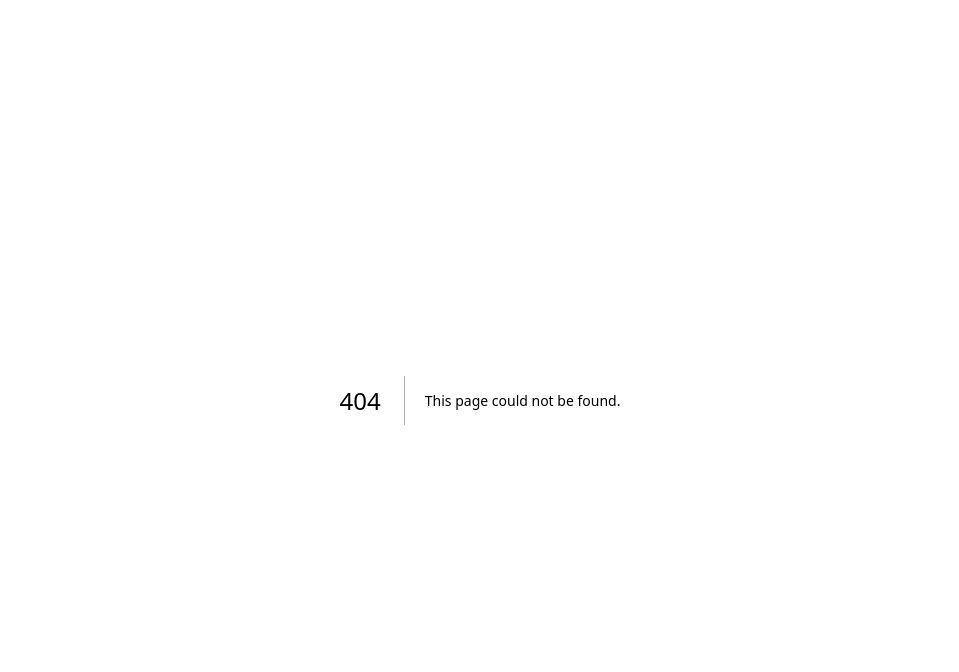
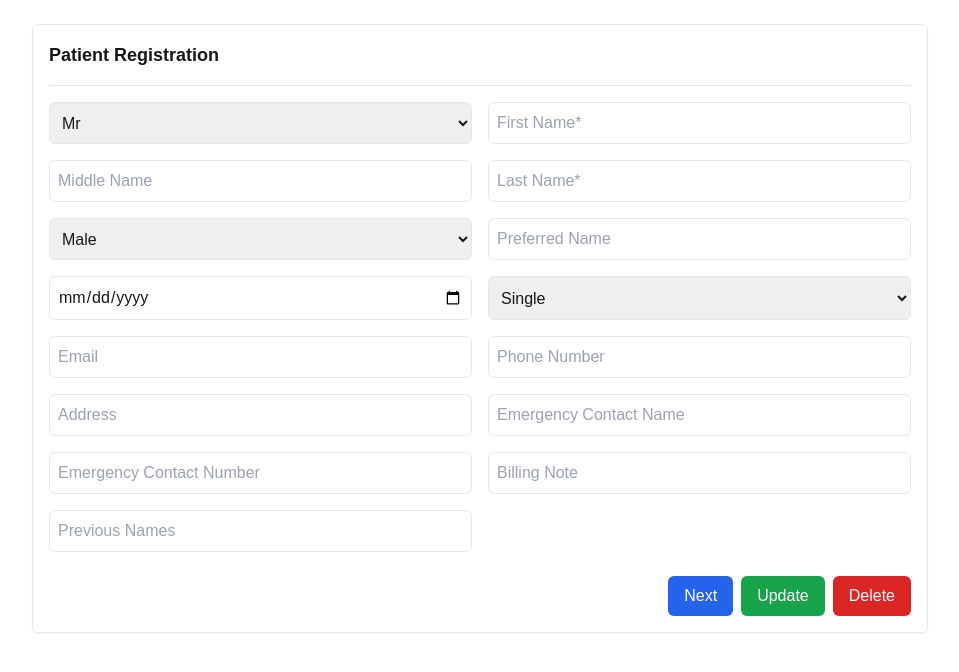
Before and after one commit to sallyk0127/mediflow-hms, a Next.js app: page /EMR/Patient-Registration in a window 1280 px wide. Before the commit this address had no page. Shown: the top 672 px of the page, without its empty margins (160-1119 px from the left). Built offline with nearby package versions, Linux system fonts and the light colour scheme.

Commit message:
added the patient registration page

```diff
--- /dev/null
+++ b/app/EMR/Patient-Registration/page.tsx
@@ -0,0 +1,77 @@
+'use client';
+
+import { Button } from '@/components/ui/button';
+import { Input } from '@/components/ui/input';
+import { Select, SelectItem } from '@/components/ui/select';
+import { Card, CardContent, CardHeader, CardTitle } from '@/components/ui/card';
+import { useState } from 'react';
+
+export default function PatientRegistration() {
+  const [formData, setFormData] = useState({
+    title: '',
+    firstName: '',
+    middleName: '',
+    lastName: '',
+    gender: '',
+    preferredName: '',
+    dob: '',
+    maritalStatus: '',
+    email: '',
+    phoneNumber: '',
+    address: '',
+    emergencyContactName: '',
+    emergencyContactNumber: '',
+    billingNote: '',
+    previousNames: '',
+  });
+
+  const handleChange = (e: React.ChangeEvent<HTMLInputElement | HTMLSelectElement>) => {
+    const { name, value } = e.target;
+    setFormData((prev) => ({ ...prev, [name]: value }));
+  };
+
+  return (
+    <div className="container mx-auto p-6">
+      <Card className="w-full max-w-4xl mx-auto">
+        <CardHeader>
+          <CardTitle>Patient Registration</CardTitle>
+        </CardHeader>
+        <CardContent>
+          <div className="grid grid-cols-1 md:grid-cols-2 gap-4">
+            <Select name="title" value={formData.title} onChange={handleChange}>
+              <SelectItem value="Mr">Mr</SelectItem>
+              <SelectItem value="Mrs">Mrs</SelectItem>
+              <SelectItem value="Miss">Miss</SelectItem>
+            </Select>
+            <Input name="firstName" placeholder="First Name*" required value={formData.firstName} onChange={handleChange} />
+            <Input name="middleName" placeholder="Middle Name" value={formData.middleName} onChange={handleChange} />
+            <Input name="lastName" placeholder="Last Name*" required value={formData.lastName} onChange={handleChange} />
+            <Select name="gender" value={formData.gender} onChange={handleChange}>
+              <SelectItem value="Male">Male</SelectItem>
+              <SelectItem value="Female">Female</SelectItem>
+              <SelectItem value="Other">Other</SelectItem>
+            </Select>
+            <Input name="preferredName" placeholder="Preferred Name" value={formData.preferredName} onChange={handleChange} />
+            <Input name="dob" type="date" placeholder="Date of Birth*" required value={formData.dob} onChange={handleChange} />
+            <Select name="maritalStatus" value={formData.maritalStatus} onChange={handleChange}>
+              <SelectItem value="Single">Single</SelectItem>
+              <SelectItem value="Married">Married</SelectItem>
+            </Select>
+            <Input name="email" type="email" placeholder="Email" value={formData.email} onChange={handleChange} />
+            <Input name="phoneNumber" placeholder="Phone Number" value={formData.phoneNumber} onChange={handleChange} />
+            <Input name="address" placeholder="Address" value={formData.address} onChange={handleChange} />
+            <Input name="emergencyContactName" placeholder="Emergency Contact Name" value={formData.emergencyContactName} onChange={handleChange} />
+            <Input name="emergencyContactNumber" placeholder="Emergency Contact Number" value={formData.emergencyContactNumber} onChange={handleChange} />
+            <Input name="billingNote" placeholder="Billing Note" value={formData.billingNote} onChange={handleChange} />
+            <Input name="previousNames" placeholder="Previous Names" value={formData.previousNames} onChange={handleChange} />
+          </div>
+          <div className="flex justify-end gap-2 mt-6">
+            <Button className="bg-blue-600 text-white">Next</Button>
+            <Button className="bg-green-600 text-white">Update</Button>
+            <Button className="bg-red-600 text-white">Delete</Button>
+          </div>
+        </CardContent>
+      </Card>
+    </div>
+  );
+}
--- /dev/null
+++ b/components/ui/button.tsx
@@ -0,0 +1,14 @@
+import React from 'react';
+import clsx from 'clsx';
+
+interface ButtonProps extends React.ButtonHTMLAttributes<HTMLButtonElement> {}
+
+export const Button: React.FC<ButtonProps> = ({ className, ...props }) => (
+  <button
+    {...props}
+    className={clsx(
+      'px-4 py-2 rounded-md transition-all',
+      className
+    )}
+  />
+);
--- /dev/null
+++ b/components/ui/card.tsx
@@ -0,0 +1,17 @@
+import React from 'react';
+
+export const Card: React.FC<{ children: React.ReactNode; className?: string }> = ({ children, className }) => (
+  <div className={`p-4 border rounded-md shadow-sm ${className}`}>{children}</div>
+);
+
+export const CardHeader: React.FC<{ children: React.ReactNode }> = ({ children }) => (
+  <div className="pb-4 border-b">{children}</div>
+);
+
+export const CardTitle: React.FC<{ children: React.ReactNode }> = ({ children }) => (
+  <h2 className="text-lg font-semibold">{children}</h2>
+);
+
+export const CardContent: React.FC<{ children: React.ReactNode }> = ({ children }) => (
+  <div className="pt-4">{children}</div>
+);
--- /dev/null
+++ b/components/ui/input.tsx
@@ -0,0 +1,7 @@
+import React from 'react';
+
+interface InputProps extends React.InputHTMLAttributes<HTMLInputElement> {}
+
+export const Input: React.FC<InputProps> = (props) => (
+  <input {...props} className="w-full p-2 border rounded-md" />
+);
--- /dev/null
+++ b/components/ui/select.tsx
@@ -0,0 +1,20 @@
+import React from 'react';
+
+interface SelectProps extends React.SelectHTMLAttributes<HTMLSelectElement> {}
+
+export const Select: React.FC<SelectProps> = ({ children, ...props }) => {
+  return (
+    <select {...props} className="w-full p-2 border rounded-md">
+      {children}
+    </select>
+  );
+};
+
+interface SelectItemProps {
+  value: string;
+  children: React.ReactNode;
+}
+
+export const SelectItem: React.FC<SelectItemProps> = ({ value, children }) => {
+  return <option value={value}>{children}</option>;
+};
--- a/tsconfig.json
+++ b/tsconfig.json
@@ -1,5 +1,6 @@
 {
   "compilerOptions": {
+    "baseUrl": ".",
     "target": "ES2017",
     "lib": ["dom", "dom.iterable", "esnext"],
     "allowJs": true,
@@ -19,7 +20,8 @@
       }
     ],
     "paths": {
-      "@/*": ["./*"]
+      "@/components/*": ["components/*"],
+      "@/lib/*": ["lib/*"]
     }
   },
   "include": ["next-env.d.ts", "**/*.ts", "**/*.tsx", ".next/types/**/*.ts"],
```
Also changed, not shown: package.json (+7 -6 lines), 1 other file (tests, documents, lock files or other folders).
